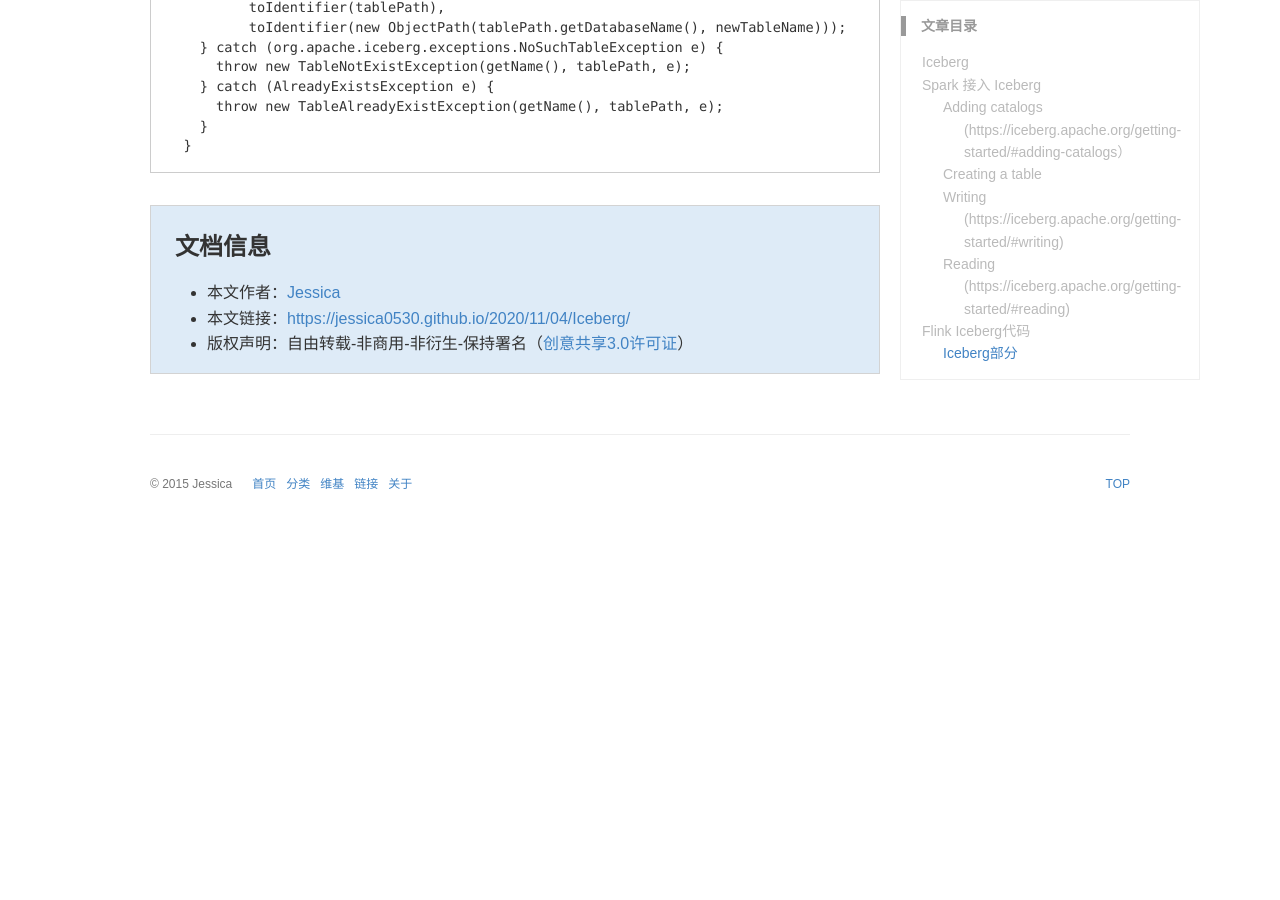
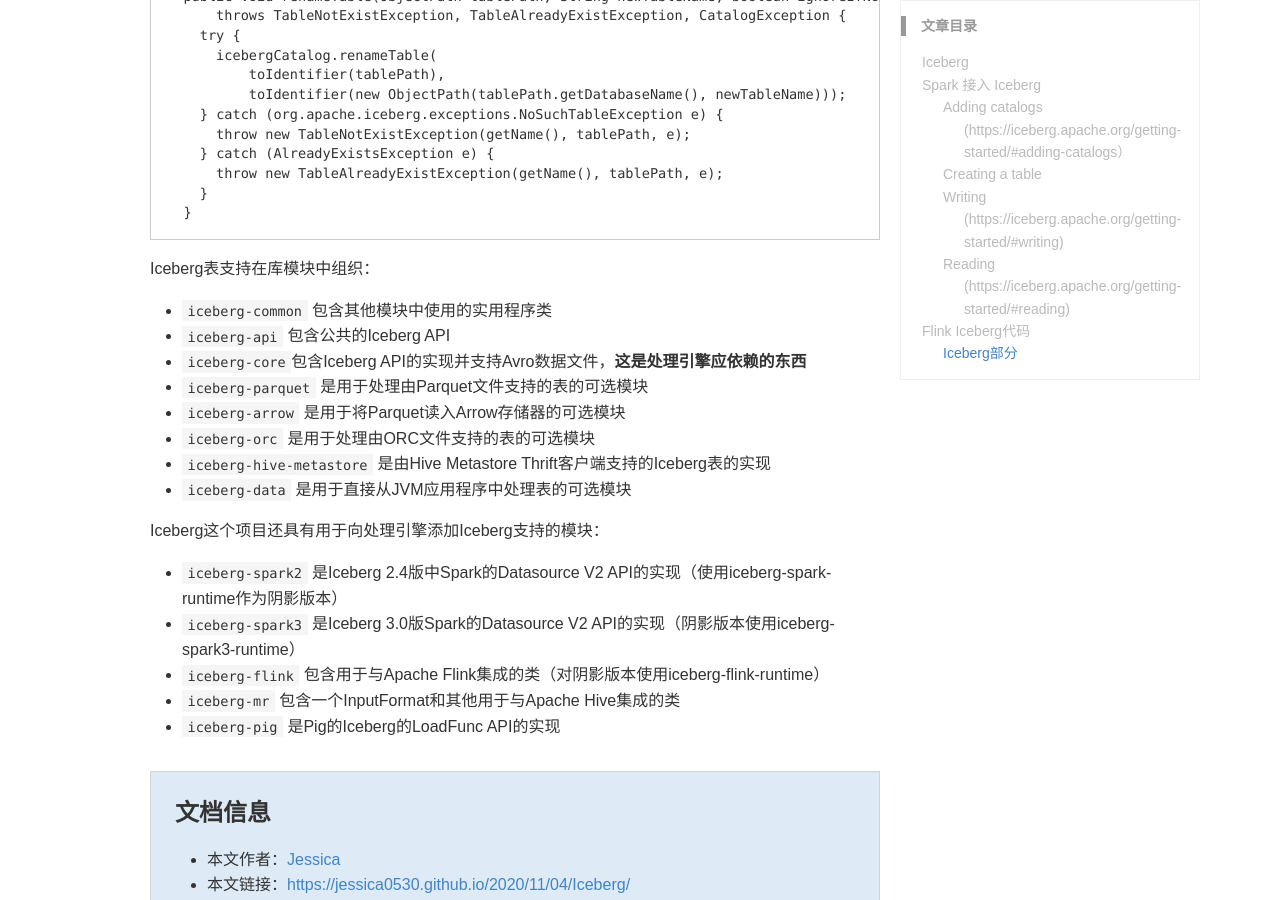
Before and after one commit to jessica0530/jessica0530.github.io, a Jekyll site: the page built from _posts/2020-11-04-Iceberg.md, in a window 1280 px wide and 900 px high, scrolled down 4110 px. Built offline with Jekyll 4.4.1, drawn with Linux system fonts in a browser that asks for light colours; some web fonts are replaced; comment, search, counter and statistics services are not loaded; a style sheet for code colours, icons or effects is not loaded; before the commit the page ends 4651 px from its top, so only the background shows below that; some of the changed text lies outside the part shown.

````diff
--- a/_posts/2020-11-04-Iceberg.md
+++ b/_posts/2020-11-04-Iceberg.md
@@ -9,6 +9,9 @@
 # Iceberg
 
 Apache Iceberg是一种新的表格格式，用于存储缓慢移动的表格数据。它旨在改进内置在Hive，Presto和Spark中的事实上的标准表布局。
+
+设计的初衷更倾向于定义一个标准,开放且通用的数据组织格式,同时屏蔽底层数据存储格式的差异,向上提供统一的操作API,使得不同的引擎可以通过
+起提供的API接入
 
 
 
@@ -206,3 +209,24 @@
     }
   }
 ```
+
+
+
+Iceberg表支持在库模块中组织：
+
+- `iceberg-common` 包含其他模块中使用的实用程序类
+- `iceberg-api` 包含公共的Iceberg API
+- `iceberg-core`包含Iceberg API的实现并支持Avro数据文件，**这是处理引擎应依赖的东西**
+- `iceberg-parquet` 是用于处理由Parquet文件支持的表的可选模块
+- `iceberg-arrow` 是用于将Parquet读入Arrow存储器的可选模块
+- `iceberg-orc` 是用于处理由ORC文件支持的表的可选模块
+- `iceberg-hive-metastore` 是由Hive Metastore Thrift客户端支持的Iceberg表的实现
+- `iceberg-data` 是用于直接从JVM应用程序中处理表的可选模块
+
+Iceberg这个项目还具有用于向处理引擎添加Iceberg支持的模块：
+
+- `iceberg-spark2` 是Iceberg 2.4版中Spark的Datasource V2 API的实现（使用iceberg-spark-runtime作为阴影版本）
+- `iceberg-spark3` 是Iceberg 3.0版Spark的Datasource V2 API的实现（阴影版本使用iceberg-spark3-runtime）
+- `iceberg-flink` 包含用于与Apache Flink集成的类（对阴影版本使用iceberg-flink-runtime）
+- `iceberg-mr` 包含一个InputFormat和其他用于与Apache Hive集成的类
+- `iceberg-pig` 是Pig的Iceberg的LoadFunc API的实现
````
Also changed, not shown: _posts/2020-10-23-数据湖.md (+1 -1 lines).
